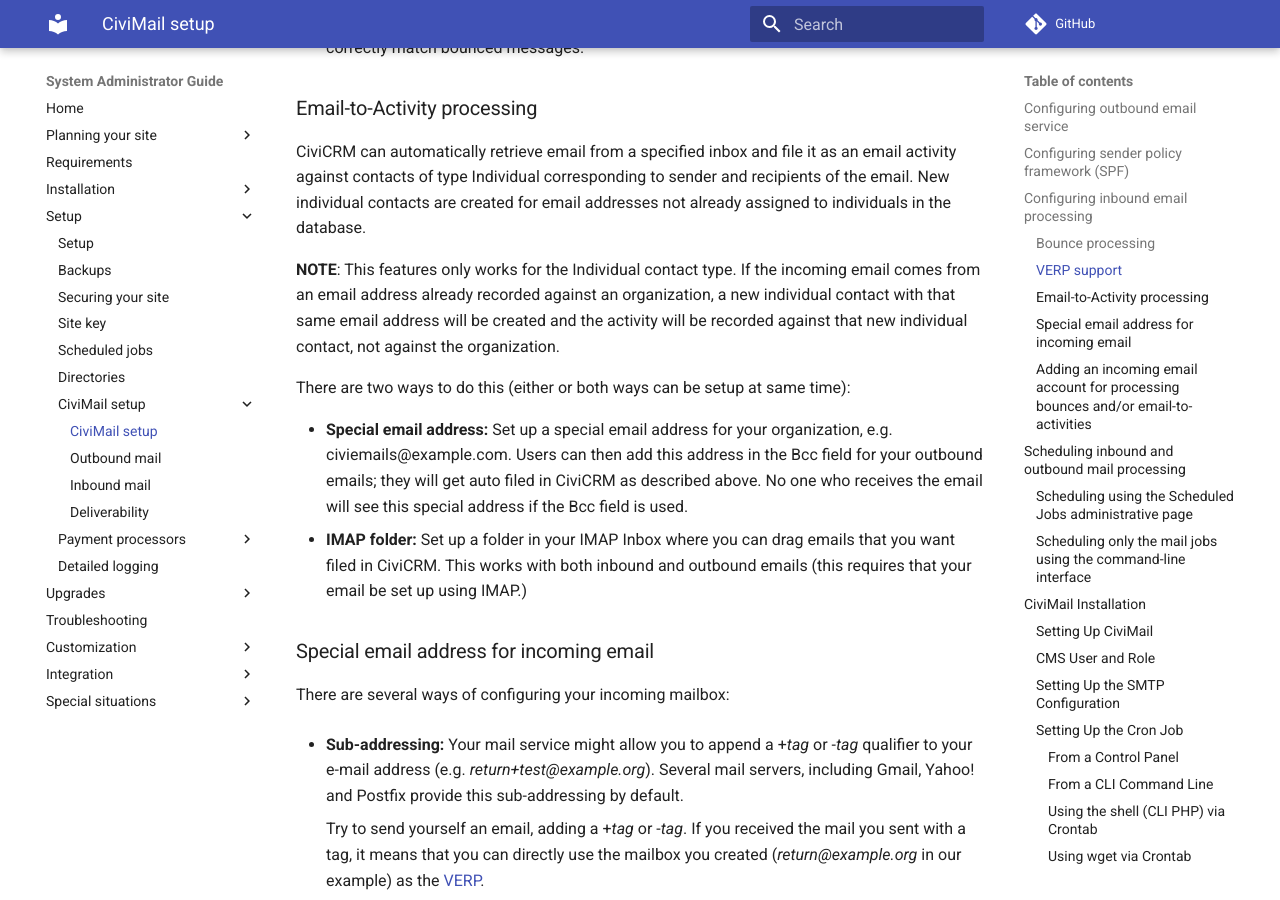
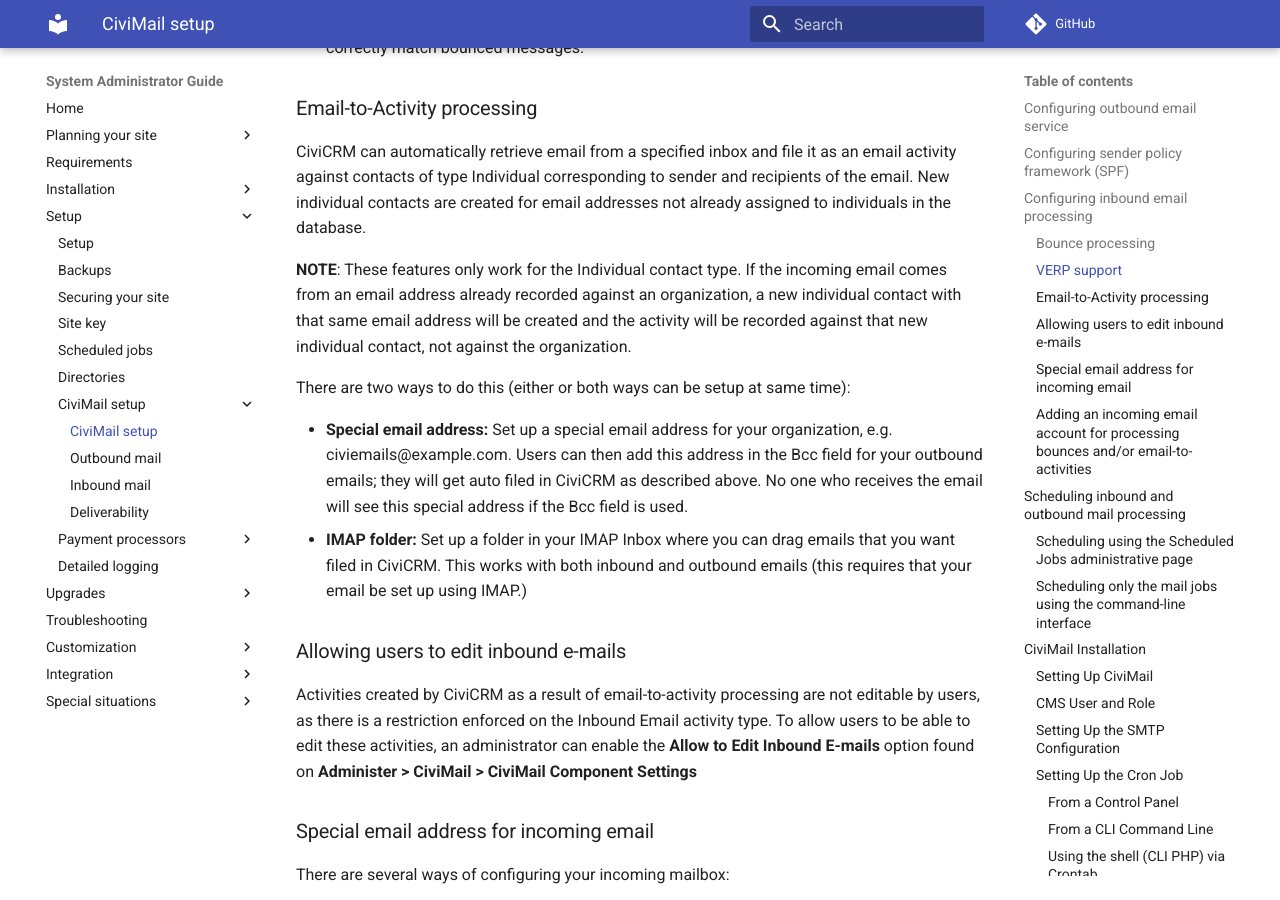
Before and after one commit to civicrm/civicrm-sysadmin-guide, an MkDocs documentation site: the page built from docs/setup/civimail/index.md, in a window 1280 px wide and 900 px high, scrolled down 4011 px. Built offline with MkDocs 1.6.1 and Material for MkDocs 9.7.7, drawn with Linux system fonts in a browser that asks for light colours; comment, search, counter and statistics services are not loaded; old or Windows-style settings are respelled for this version of MkDocs.

Commit message:
Document Allow to Edit Inbound Email Activities
This new option to allow users to edit activities of Inbound Email type is being added on this PR:
https://github.com/civicrm/civicrm-core/pull/11282

```diff
--- a/docs/setup/civimail/index.md
+++ b/docs/setup/civimail/index.md
@@ -208,7 +208,7 @@ it as an email activity against contacts of type Individual corresponding to
 sender and recipients of the email. New individual contacts are created for
 email addresses not already assigned to individuals in the database.
 
-**NOTE**: This features only works for the Individual contact type. If the
+**NOTE**: These features only work for the Individual contact type. If the
 incoming email comes from an email address already recorded against an
 organization, a new individual contact with that same email address will be
 created and the activity will be recorded against that new individual contact,
@@ -226,6 +226,14 @@ time):
     drag emails that you want filed in CiviCRM. This works with both
     inbound and outbound emails (this requires that your email be set
     up using IMAP.)
+
+### Allowing users to edit inbound e-mails
+
+Activities created by CiviCRM as a result of email-to-activity processing
+are not editable by users, as there is a restriction enforced on the Inbound
+Email activity type. To allow users to be able to edit these activities, an
+administrator can enable the **Allow to Edit Inbound E-mails** option found on
+**Administer > CiviMail > CiviMail Component Settings**
 
 ### Special email address for incoming email
 
```
